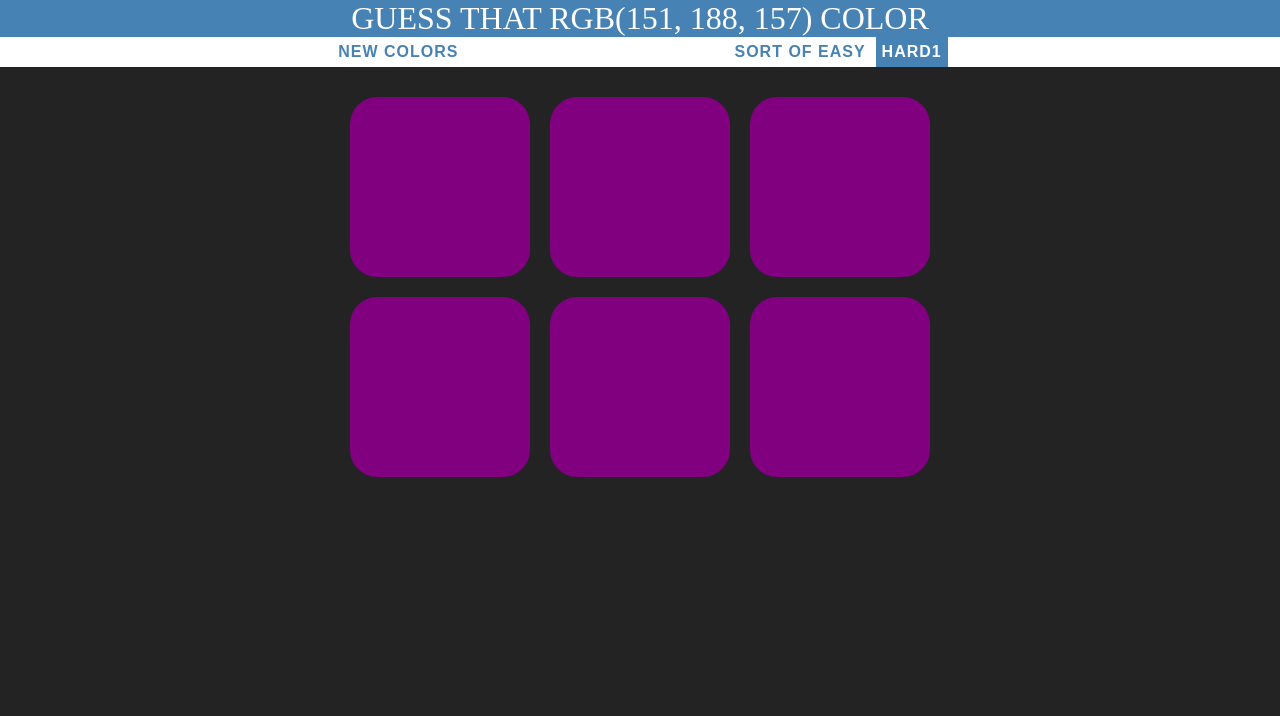
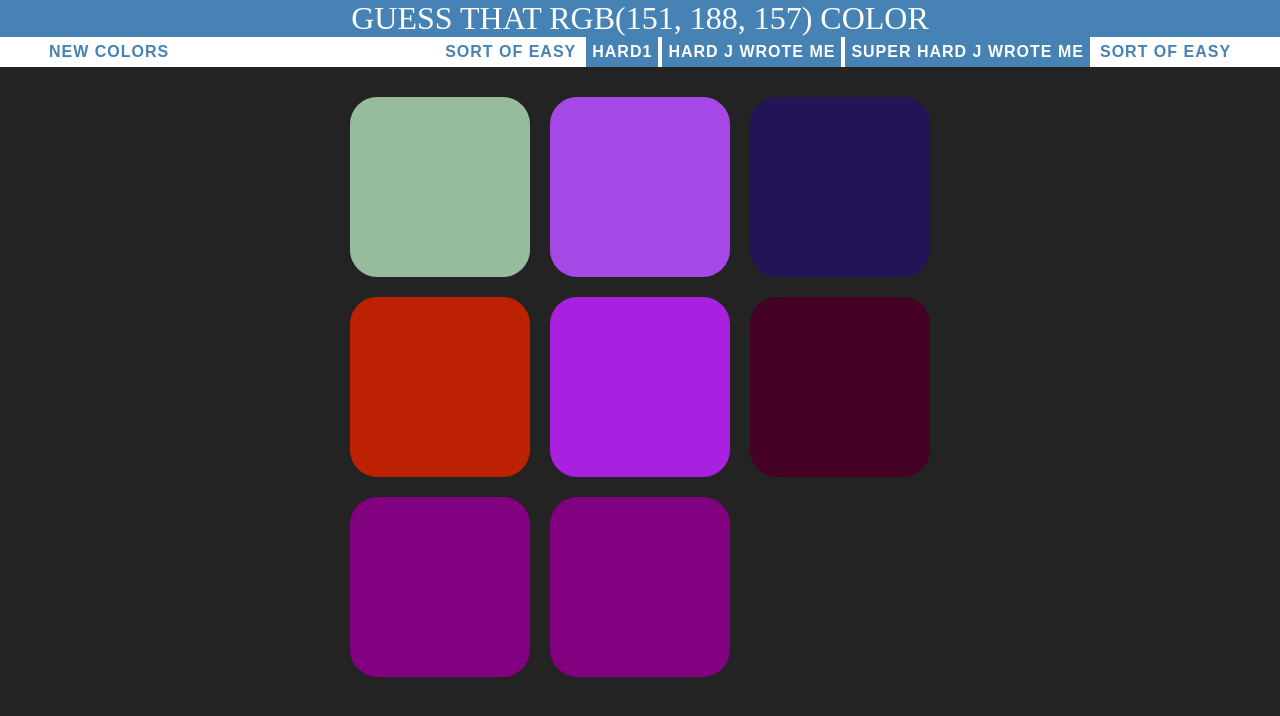
Before and after one commit to JPeoples5/Guess-That-Color, a plain HTML site: page index.html in a window 1280 px wide. Drawn offline with Linux system fonts and the light colour scheme.

Commit message:
added squares

```diff
--- a/index.html
+++ b/index.html
@@ -17,13 +17,18 @@
 	<div id="stripe">
     	<button id="reset"> New Colors </button>
    		<span id="message"> </span>
-		<button id="easySortOfBTN"> SORT OF EASY </button>
+		<button id="easyBTN"> SORT OF EASY </button>
 		<button class="selected" id="hardBTN1"> HARD1 </button>
 		<span id="message3"> </span>
+		<button class="selected" id="hardBTN"> HARD J wrote me </button>
+		<button class="selected" id="superHardBTN"> SUper HARD J wrote me </button>
+		<button id="easySortOfBTN"> SORT OF EASY </button>
 	</div>
 
 	<div id="container">
 
+		<div class="square"></div>
+		<div class="square"></div>
 		<div class="square"></div>
 		<div class="square"></div>
 		<div class="square"></div>
```
